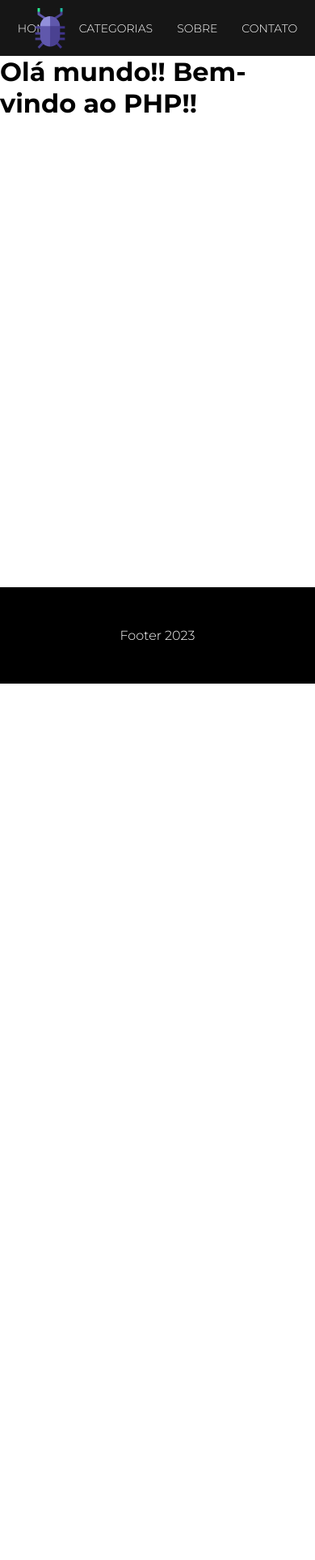
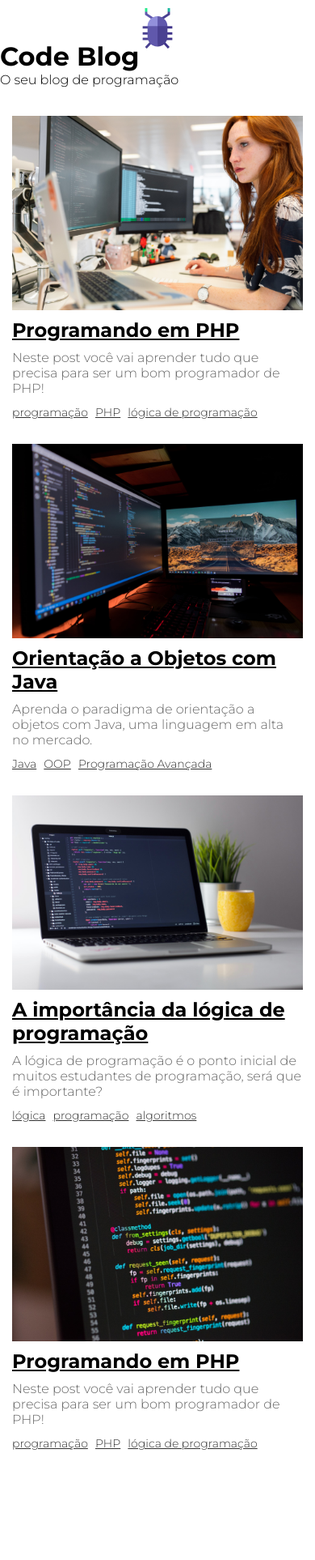
Before and after one commit to cernevv/exercicio_blog_1de, a PHP site: page / in a window 390 px wide. Shown: the top 1926 px of the page at 81% size. Before the commit the page ends 844 px from the top, so only its background shows below. Run offline with PHP 8.4, Linux system fonts and the light colour scheme.

Commit message:
update css

```diff
--- a/css/style.css
+++ b/css/style.css
@@ -62,3 +62,213 @@
     color: #FFF;
     padding: 50px 0;
   }
+
+  /* ____________________________________________ */
+  /* HOME */
+
+  #title-container {
+    min-width: 500px;
+    text-align: center;
+    margin-top: 30px;
+  }
+
+  #title-container h1 {
+    font-size: 50px;
+  }
+
+  #title-container p {
+    margin-top: 10px;
+    text-transform: uppercase;
+    color: #999;
+  }
+
+  #posts-container {
+    max-width: 1200px;
+    margin-left: auto;
+    margin-right: auto;
+    margin-top: 30px;
+    display: flex;
+    flex-wrap: wrap;
+  }
+
+  .post-box:first-child {
+    min-width: 100%;
+  }
+
+  .post-box {
+    flex: 1 1 0;
+    margin: 0 1%;
+    margin-bottom: 20px;
+  }
+
+  .post-box .post-title {
+    font-size: 24px;
+    margin: 10px 0;
+  }
+
+  .post-box .post-title a {
+    color: #000;
+    transition: .5s;
+  }
+
+  .post-box .post-title a:hover {
+    color: #999;
+  }
+
+  .post-box .post-description {
+    color: #666;
+  }
+
+  .post-box img {
+    width: 100%;
+  }
+
+  .tags-container {
+    margin-top: 10px;
+  }
+
+  .tags-container a {
+    font-size: 14px;
+    color: #333;
+    display: inline-block;
+    margin-right: 5px;
+  }
+
+  /* ____________________________________________ */
+  /* POST (Detalhe) */
+
+  #post-container {
+    display: grid;
+    grid-template-columns: 75% 25%;
+    grid-template-rows: auto;
+    grid-template-areas: "main sidebar";
+    grid-gap: 10px;
+    padding-top: 30px;
+    max-width: 1200px;
+    margin: 0 auto;
+    margin-bottom: 250px;
+  }
+
+  .content-container {
+    grid-area: main;
+  }
+
+  #post-description {
+    font-style: italic;
+    margin-bottom: 40px;
+  }
+
+  .post-content {
+    line-height: 1.8;
+    margin: 10px 0;
+  }
+
+  /* POST SIDEBAR */
+  .nav-container {
+    grid-area: sidebar;
+  }
+
+  #main-title {
+    font-size: 36px;
+    margin-bottom: 30px;
+  }
+
+  .img-container {
+    margin-bottom: 30px;
+  }
+
+  .img-container img {
+    width: 60%;
+  }
+
+  /* Post aside */
+  #tags-title, #categorias-title {
+    font-size: 24px;
+    margin-bottom: 10px;
+    background-color: #000;
+    text-align: center;
+    color: #FFF;
+    padding: 10px;
+    font-weight: 300;
+  }
+
+  #tag-list, #categories-list {
+    list-style: none;
+  }
+
+  #tag-list, #categories-list li {
+    margin-bottom: 10px;
+  }
+
+  #tag-list, #categories-list a {
+    color: #666;
+    transition: .5s;
+  }
+
+  #tag-list a:hover, #categories-list a:hover {
+    color: #000;
+  }
+
+  /* ______________________________________________ */
+  /* FOOTER */
+
+  footer {
+    width: 100%;
+    position: absolute;
+    bottom: 0;
+    text-align: center;
+    background: #000;
+    color: #FFF;
+    padding: 50px 0;
+  }
+
+  /* ______________________________________________ */
+  /* Responsividade */
+
+  @media(max-width: 576px) {
+
+    /* HOME */
+    header {
+      width: 100%;
+    }
+
+    #logo {
+      display: block;
+      width: 50px;
+      position: relative;
+      margin: 0 auto;
+      left: 0;
+    }
+
+    #navbar {
+      display: none;
+    }
+
+    #title-container {
+      min-width: 100%;
+      margin-top: 20px;
+    }
+
+    #posts-container {
+      margin-top: 20px;
+    }
+
+    .post-box {
+      flex: 100%  1 0 ;
+      padding: 15px;
+      margin: 0;
+    }
+
+    /* POST */
+    #post-container {
+      grid-template-columns: 100%;
+      padding: 15px;
+      grid-template-areas:
+      "main"
+      "sidebar";
+    }
+
+    .img-container img {
+      width: 100%;
+    }
+  }
--- a/index.php
+++ b/index.php
@@ -2,7 +2,41 @@
     include_once("templates/header.php");
 ?>
 
-<h1>Olá mundo!! Bem-vindo ao PHP!!</h1>
+<!-- <h1>Olá mundo!! Bem-vindo ao PHP!!</h1> -->
+
+<?php
+    // var_dump($posts);
+    // print_r($posts);
+    // echo"<br><br>";
+?>
+
+<main>
+    <div id="tittle-container">
+        <h1>Code Blog</h1>
+        <p>O seu blog de programação</p>
+    </div>
+    <div id="posts-container">
+        <?php foreach($posts as $post): ?>
+            <div class="post-box">
+                <img src="<?=$BASE_URL ?>/img/<?= $post['img'] ?>"
+                alt="<?= $post['title'] ?>">
+
+                <h2 class="post-title"><a href="<?=$BASE_URL ?>
+                post.php?id=<?= $post['id'] ?>"><?= $post['title'] ?>
+                </a></h2>
+
+                <p class="post-description"><?= $post['description'] ?></p>
+
+                <div class="tags-container">
+                    <?php foreach($post['tags'] as $tag): ?>
+                    <a href="#"><?= $tag ?></a>
+                    <?php endforeach ?>
+                </div>
+            </div>
+            <?php endforeach ?>
+
+    </div>
+</main>
 
 <?php
     include_once("templates/footer.php");
--- a/templates/header.php
+++ b/templates/header.php
@@ -1,5 +1,7 @@
 <?php
 require_once ("helpers/url.php");
+require_once ("data/posts.php");
+require_once ("data/categorias.php");
 ?>
 
 <link rel="stylesheet" href="<?=$BASE_URL ?>/css/style.css">
```
